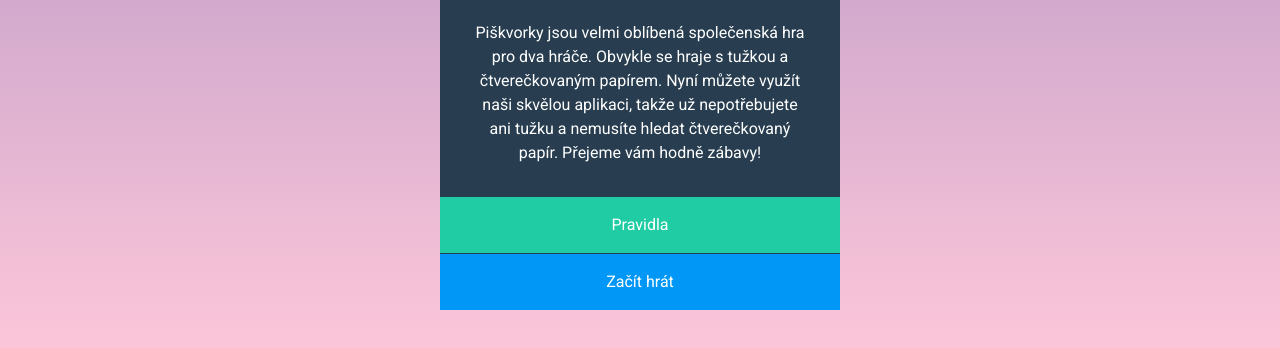
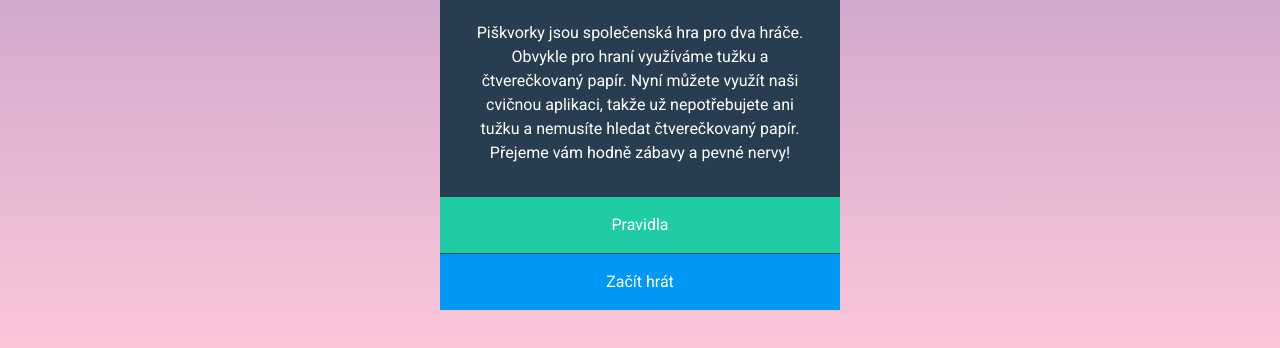
Before and after one commit to azpzss/azpzss.github.io, a plain HTML site: page index.html in a window 1280 px wide. Shown: the part 951-1299 px from the top of the page. Drawn offline with Linux system fonts and the light colour scheme.

Commit message:
Update index.html

```diff
--- a/index.html
+++ b/index.html
@@ -21,10 +21,10 @@
       <div class="container__content">
         <h1 class="heading">Piškvorky</h1>
         <p>
-          Piškvorky jsou velmi oblíbená společenská hra pro dva hráče. Obvykle
-          se hraje s tužkou a čtverečkovaným papírem. Nyní můžete využít naši
-          skvělou aplikaci, takže už nepotřebujete ani tužku a nemusíte hledat
-          čtverečkovaný papír. Přejeme vám hodně zábavy!
+          Piškvorky jsou společenská hra pro dva hráče. Obvykle pro hraní využíváme
+          tužku a čtverečkovaný papír. Nyní můžete využít naši cvičnou
+          aplikaci, takže už nepotřebujete ani tužku a nemusíte hledat
+          čtverečkovaný papír. Přejeme vám hodně zábavy a pevné nervy!
         </p>
       </div>
       <div class="cta">
```
